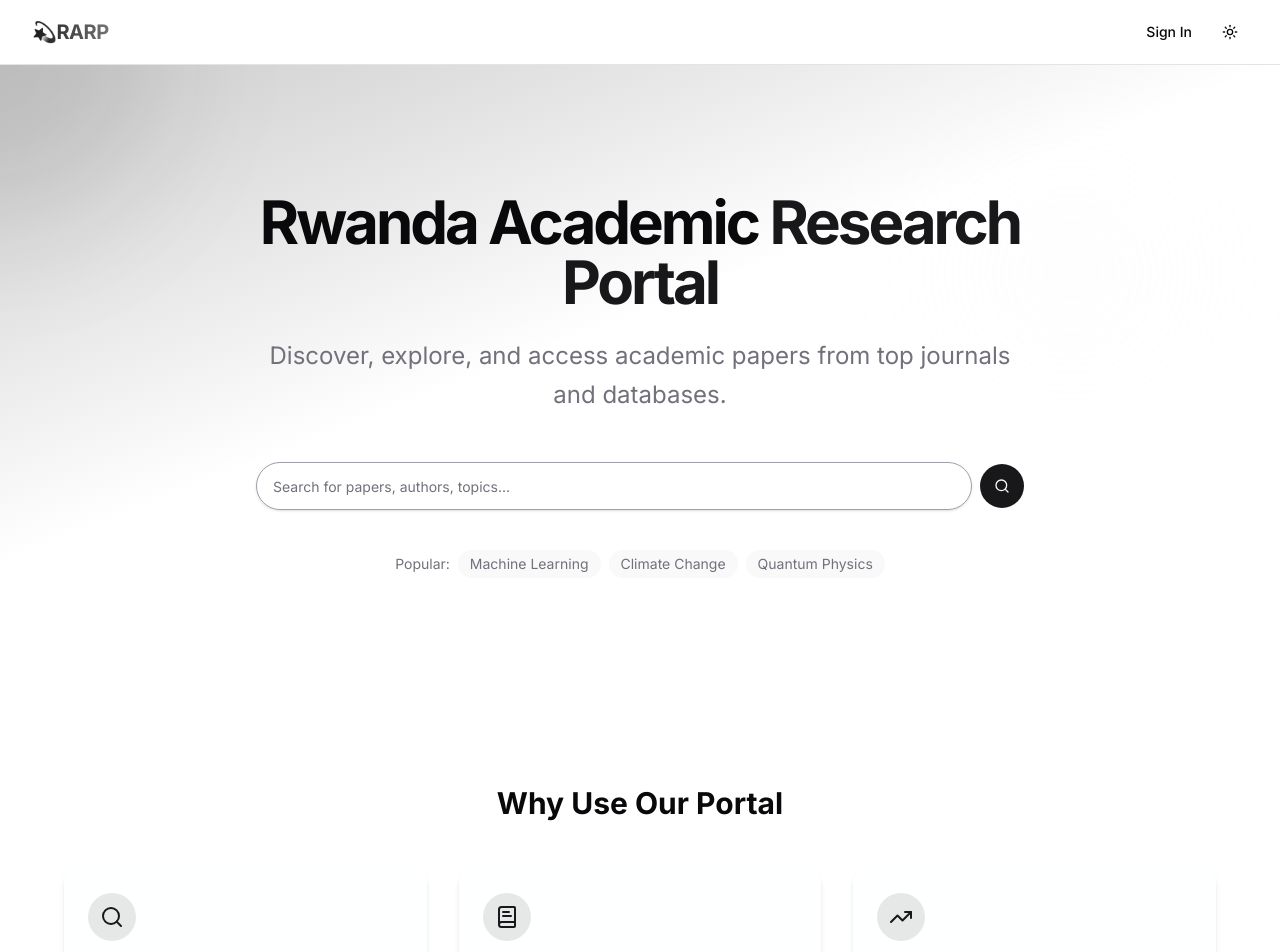
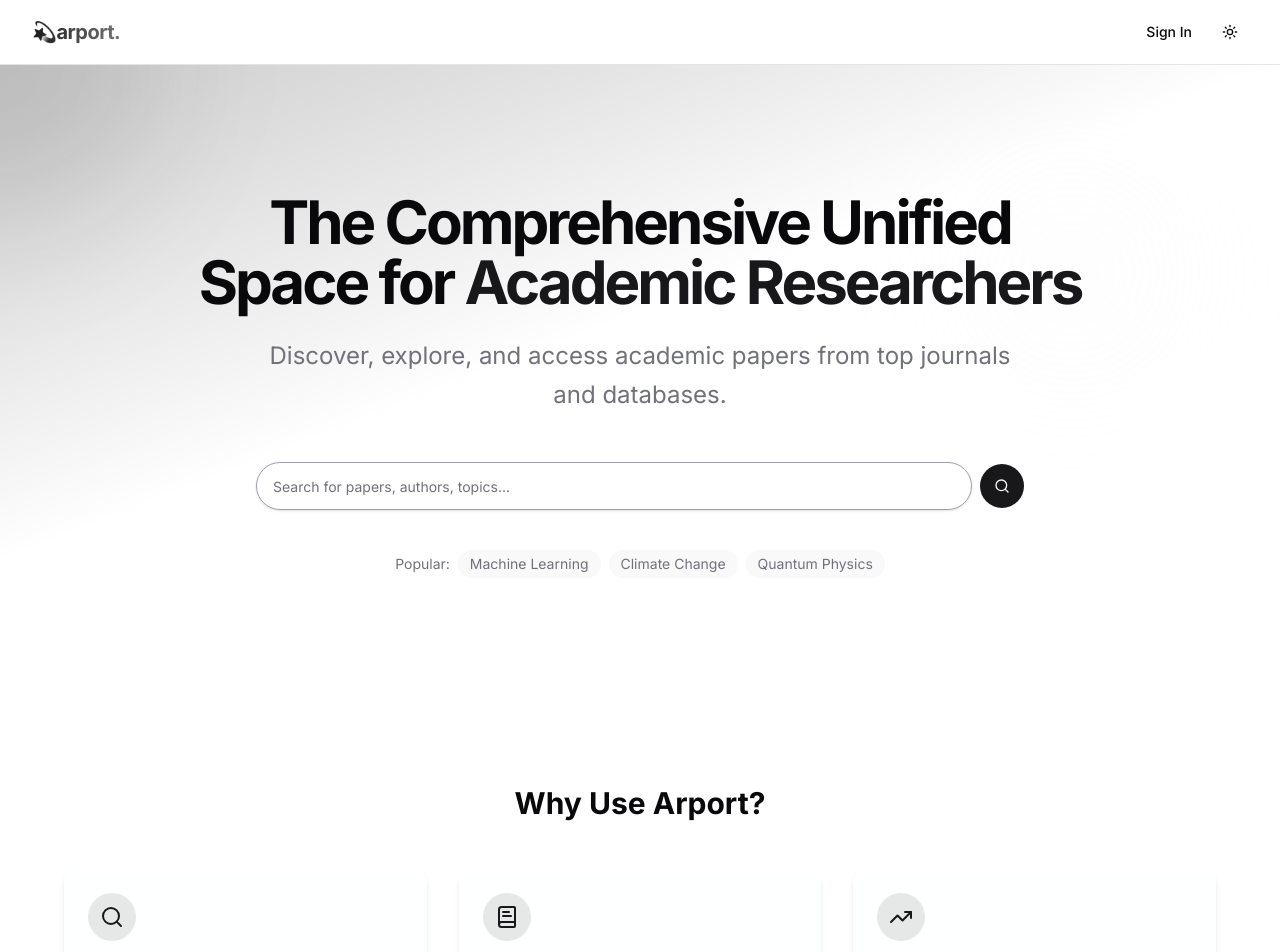
Before and after one commit to wemilabs/rarp, a Next.js app: page / in a window 1280 px wide. Shown: the top 952 px of the page. Built offline with nearby package versions, Linux system fonts and the light colour scheme.

Commit message:
v1.0: rebranding

```diff
--- /dev/null
+++ b/app/about/page.tsx
@@ -0,0 +1,9 @@
+export default function Page() {
+  return (
+    <div className="max-w-7xl mx-auto px-4 sm:px-6 lg:px-8 py-8">
+      <div className="flex justify-center mb-8">
+        <h1 className="text-3xl font-bold">About Us</h1>
+      </div>
+    </div>
+  );
+}
--- a/app/layout.tsx
+++ b/app/layout.tsx
@@ -21,17 +21,17 @@ const inter = Inter({
 });
 
 export const metadata: Metadata = {
-  title: "RARP | Rwanda Academic Research Portal",
+  title: "Arport | Academic Research Portal",
   description:
     "Discover and access academic papers from universities and research institutions in Rwanda",
-  keywords: ["RARP", "Rwanda Academic Research Portal", "Academic Research"],
+  keywords: ["arport", "Academic Research Portal", "Academic Research"],
   openGraph: {
-    title: "RARP | Rwanda Academic Research Portal",
+    title: "Arport | Academic Research Portal",
     description:
       "Discover and access academic papers from universities and research institutions in Rwanda",
     type: "website",
     url: "https://rarp.vercel.app",
-    siteName: "RARP | Rwanda Academic Research Portal",
+    siteName: "arport | Academic Research Portal",
     images: [
       {
         url: "https://ubrw5iu3hw.ufs.sh/f/TFsxjrtdWsEIyHzxoRXdEKaUNDPVSW9zJCkG1t7F60R2joT5",
@@ -41,7 +41,7 @@ export const metadata: Metadata = {
     ],
   },
   twitter: {
-    title: "RARP | Rwanda Academic Research Portal",
+    title: "Arport | Academic Research Portal",
     description:
       "Discover and access academic papers from universities and research institutions in Rwanda",
     card: "summary_large_image",
--- a/app/page.tsx
+++ b/app/page.tsx
@@ -46,8 +46,17 @@ export default function Home() {
       <section className="min-h-[80vh] flex flex-col items-center justify-center space-y-8 px-4 py-16">
         <div className="max-w-4xl w-full text-center space-y-6">
           <h1 className="text-4xl md:text-6xl font-bold tracking-tighter text-foreground">
-            Rwanda Academic{" "}
-            <span className="text-primary">Research Portal</span>
+            The Comprehensive Unified Space for{" "}
+            <span
+              className="text-primary"
+              // className="text-4xl font-extrabold leading-tight tracking-tighter md:text-6xl lg:leading-[1.1] bg-gradient-to-r from-primary/10 via-primary to-primary/65 bg-clip-text text-transparent mt-2"
+              // make this part dynamic [Academic Researchers, Students, Supervisors]
+              // like typing or appearing/switching from the bottom
+              // use react-typing or react-type
+              // give it a different color also
+            >
+              Academic Researchers
+            </span>
           </h1>
           <p className="text-xl md:text-2xl text-muted-foreground max-w-3xl mx-auto leading-relaxed">
             Discover, explore, and access academic papers from top journals and
@@ -79,7 +88,7 @@ export default function Home() {
       <section className="py-20 px-4">
         <div className="max-w-6xl mx-auto">
           <h2 className="text-3xl font-bold text-center mb-12">
-            Why Use Our Portal
+            Why Use Arport?
           </h2>
           <div className="grid gap-8 md:grid-cols-2 lg:grid-cols-3">
             <FeatureCard
@@ -119,9 +128,7 @@ export default function Home() {
       {/* CTA section */}
       <section className="py-20 px-4 bg-muted/30">
         <div className="max-w-4xl mx-auto text-center space-y-6">
-          <h2 className="text-3xl font-bold">
-            Ready to explore academic research?
-          </h2>
+          <h2 className="text-3xl font-bold">Ready to dive in?</h2>
           <p className="text-xl text-muted-foreground">
             Start your academic journey with our powerful research tools.
           </p>
--- a/components/layout/site-header.tsx
+++ b/components/layout/site-header.tsx
@@ -9,7 +9,7 @@ export function Header() {
         <div className="flex items-center">
           <Link href="/" className="flex items-center space-x-2">
             <span className="text-xl font-bold tracking-tight bg-gradient-to-r from-primary to-primary/60 bg-clip-text text-transparent">
-              💫RARP
+              💫arport.
             </span>
           </Link>
         </div>
--- a/package.json
+++ b/package.json
@@ -1,6 +1,6 @@
 {
-  "name": "rarp",
-  "version": "0.2.0",
+  "name": "arport",
+  "version": "1.0",
   "private": true,
   "scripts": {
     "dev": "next dev --turbopack",
```
Also changed, not shown: 2 other files (tests, documents, lock files or other folders).
